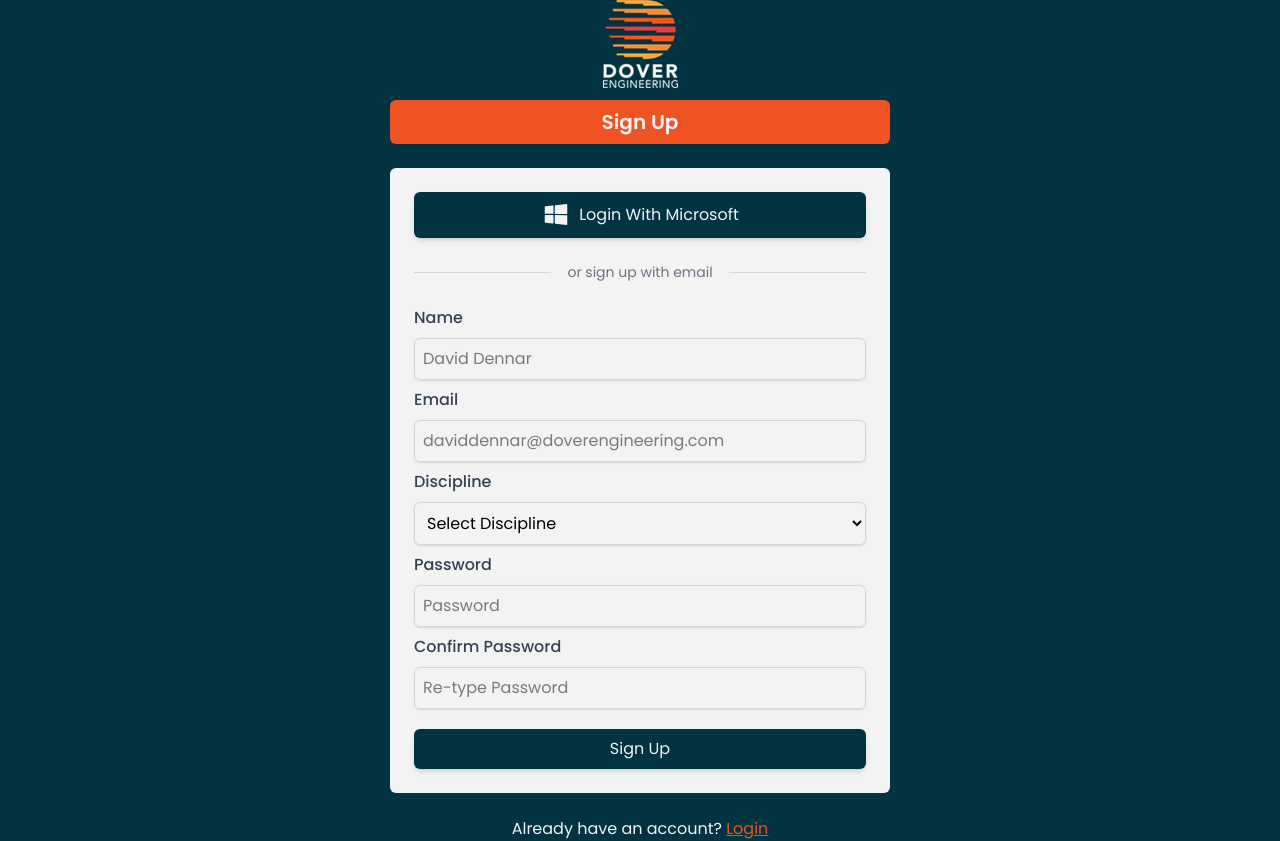
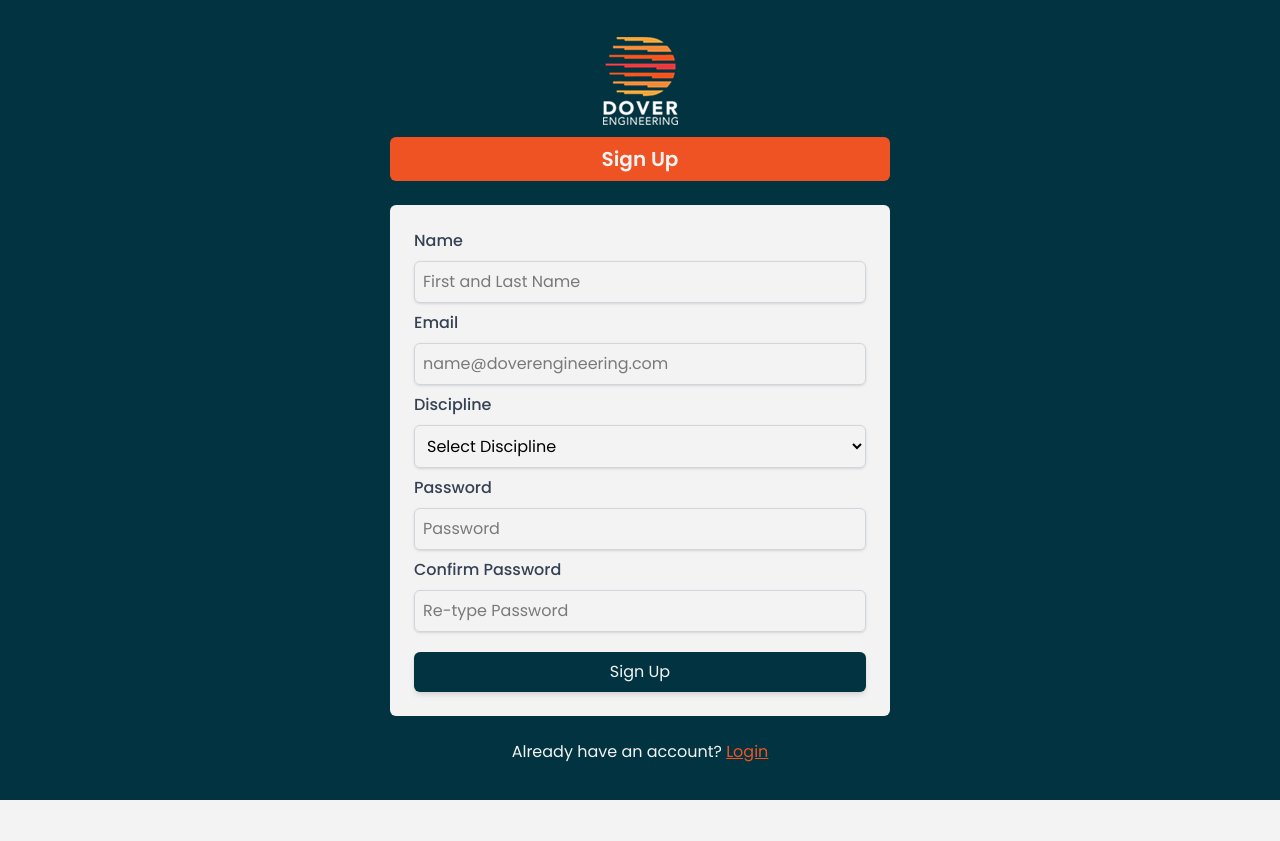
Before and after one commit to Dennardavid/Dover-Support, a Next.js app: page /signup in a window 1280 px wide. After the commit the page ends 800 px from the top, so only its background shows below. Built offline with nearby package versions, Linux system fonts and the light colour scheme.

Commit message:
some code clean up

```diff
--- a/package.json
+++ b/package.json
@@ -9,7 +9,7 @@
     "lint": "next lint"
   },
   "dependencies": {
-    "@prisma/client": "^6.7.0",
+    "@prisma/client": "^6.9.0",
     "@prisma/extension-accelerate": "^1.3.0",
     "bcryptjs": "^3.0.2",
     "class-variance-authority": "^0.7.1",
@@ -35,7 +35,7 @@
     "@types/react-dom": "^19",
     "eslint": "^9",
     "eslint-config-next": "15.3.1",
-    "prisma": "^6.7.0",
+    "prisma": "^6.9.0",
     "tailwindcss": "^4",
     "tsx": "^4.19.4",
     "typescript": "^5"
--- a/src/app/api/createTicket/route.ts
+++ b/src/app/api/createTicket/route.ts
@@ -68,7 +68,6 @@ export async function POST(request: NextRequest) {
     });
 
     /* Send the eamil using Automate */
-
     const automateAPI = process.env.NEXT_PUBLIC_API_URL_CREATE;
     try {
       await fetch(`${automateAPI}`, {
--- a/src/app/page.tsx
+++ b/src/app/page.tsx
@@ -7,13 +7,14 @@ import Link from "next/link";
 import { useState } from "react";
 import { toast } from "sonner";
 import { signIn } from "next-auth/react";
-import LoginButton from "@/components/ui/loginButton";
 import { loginValidation } from "@/lib/zodrules";
+import { useRouter } from "next/navigation";
 
 export default function Home() {
   const [email, setEmail] = useState("");
   const [password, setPassword] = useState("");
   const [loading, setLoading] = useState(false);
+  const router = useRouter()
   const [errors, setErrors] = useState<Record<string, string>>({});
 
   const handleSubmit = async (e: React.FormEvent) => {
@@ -58,9 +59,9 @@ export default function Home() {
       /* Delay the page redirect by 2secs */
       setTimeout(() => {
         if (session?.user.role === "ADMIN") {
-          window.location.href = "/admin";
+          router.push("/admin")
         } else {
-          window.location.href = "/users";
+          router.push("users")
         }
       }, 1000);
       setLoading(false);
@@ -79,15 +80,13 @@ export default function Home() {
       </div>
 
       <div className="bg-gray px-6 py-7 w-full max-w-[500px] rounded-md">
-        <LoginButton />
-
-        <div className="flex items-center my-6">
+        {/* <div className="flex items-center my-6">
           <hr className="flex-grow border-t border-gray-300" />
           <span className="mx-4 text-gray-500 text-sm">
             or sign in with email
           </span>
           <hr className="flex-grow border-t border-gray-300" />
-        </div>
+        </div> */}
         <form onSubmit={handleSubmit}>
           <label
             htmlFor="email"
@@ -99,7 +98,7 @@ export default function Home() {
             type="email"
             name="email"
             id="email"
-            placeholder="daviddennar@doverengineering.com"
+            placeholder="name@doverengineering.com"
             value={email}
             onChange={(e) => setEmail(e.target.value)}
             className="w-full border border-gray-300 rounded-md shadow-sm p-2 focus:outline-none focus:ring-1 focus:ring-forestGreen placeholder-opacity-50"
--- a/src/components/signupform.tsx
+++ b/src/components/signupform.tsx
@@ -5,8 +5,8 @@ import Image from "next/image";
 import Link from "next/link";
 import { useState } from "react";
 import { toast } from "sonner";
+import { useRouter } from "next/navigation";
 import { SignUpValidation } from "@/lib/zodrules";
-import LoginButton from "@/components/ui/loginButton";
 
 export default function SignUp() {
   const [form, setForm] = useState({
@@ -18,6 +18,7 @@ export default function SignUp() {
   });
 
   const [errors, setErrors] = useState<Record<string, string>>({});
+  const router = useRouter();
 
   const handleChange = (
     e: React.ChangeEvent<HTMLInputElement | HTMLSelectElement>
@@ -61,7 +62,7 @@ export default function SignUp() {
 
       /* Delay the page redirect by 2secs */
       setTimeout(() => {
-        window.location.href = "/";
+        router.push("/");
       }, 1000);
 
       setForm({
@@ -86,15 +87,13 @@ export default function SignUp() {
       </div>
 
       <div className="bg-gray p-6 w-full max-w-[500px] rounded-md">
-        <LoginButton />
-
-        <div className="flex items-center my-6">
+        {/* <div className="flex items-center my-6">
           <hr className="flex-grow border-t border-gray-300" />
           <span className="mx-4 text-gray-500 text-sm">
             or sign up with email
           </span>
           <hr className="flex-grow border-t border-gray-300" />
-        </div>
+        </div> */}
         <form onSubmit={handleSubmit} method="POST">
           <label
             htmlFor="name"
@@ -109,7 +108,7 @@ export default function SignUp() {
             onChange={handleChange}
             value={form.name}
             required
-            placeholder="David Dennar"
+            placeholder="First and Last Name"
             className="w-full border border-gray-300 rounded-md shadow-sm p-2 focus:outline-none focus:ring-1 focus:ring-forestGreen placeholder-opacity-50"
           />
           {errors.name && <p className="text-red-500 text-sm">{errors.name}</p>}
@@ -127,7 +126,7 @@ export default function SignUp() {
             value={form.email}
             onChange={handleChange}
             required
-            placeholder="daviddennar@doverengineering.com"
+            placeholder="name@doverengineering.com"
             className="w-full border border-gray-300 rounded-md shadow-sm p-2 focus:outline-none focus:ring-1 focus:ring-forestGreen placeholder-opacity-50"
           />
           {errors.email && (
--- a/src/components/ui/loginButton.tsx
+++ /dev/null
@@ -1,26 +0,0 @@
-"use client";
-import { signIn } from "next-auth/react";
-import { useState } from "react";
-import { TiVendorMicrosoft } from "react-icons/ti";
-
-function LoginButton() {
-  const [isLoading, setIsLoading] = useState<boolean>(false);
-
-  const handleLogin = async () => {
-    setIsLoading(true);
-    await signIn("microsoft-entra-id");
-    setIsLoading(false);
-  };
-  return (
-    <button
-      // onClick={() => handleLogin()}
-      className="bg-forestGreen text-gray w-full rounded-md p-2 hover:cursor-not-allowed shadow-md flex items-center justify-center gap-2"
-      disabled={isLoading}
-    >
-      <TiVendorMicrosoft size={30} />
-      {isLoading ? "Signing in..." : "Login With Microsoft"}
-    </button>
-  );
-}
-
-export default LoginButton;
```
Also changed, not shown: 1 other file (tests, documents, lock files or other folders).
